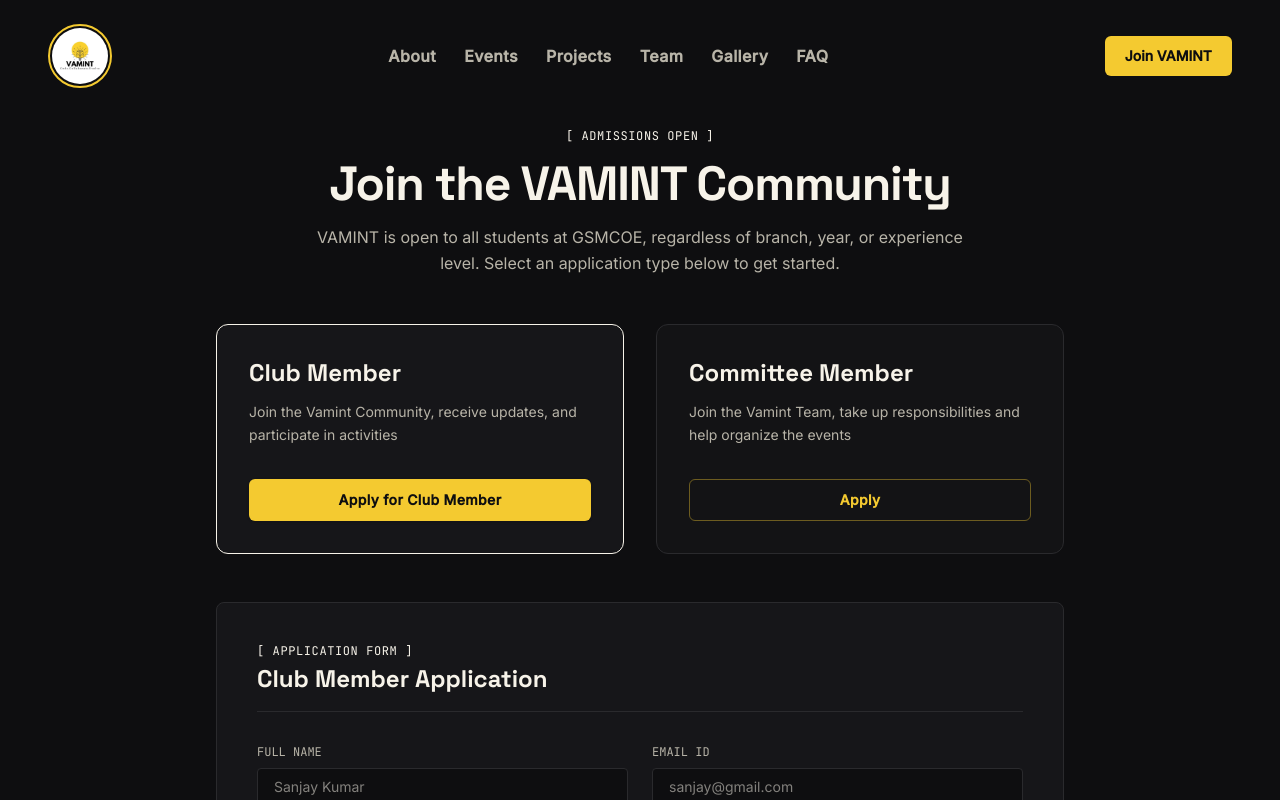
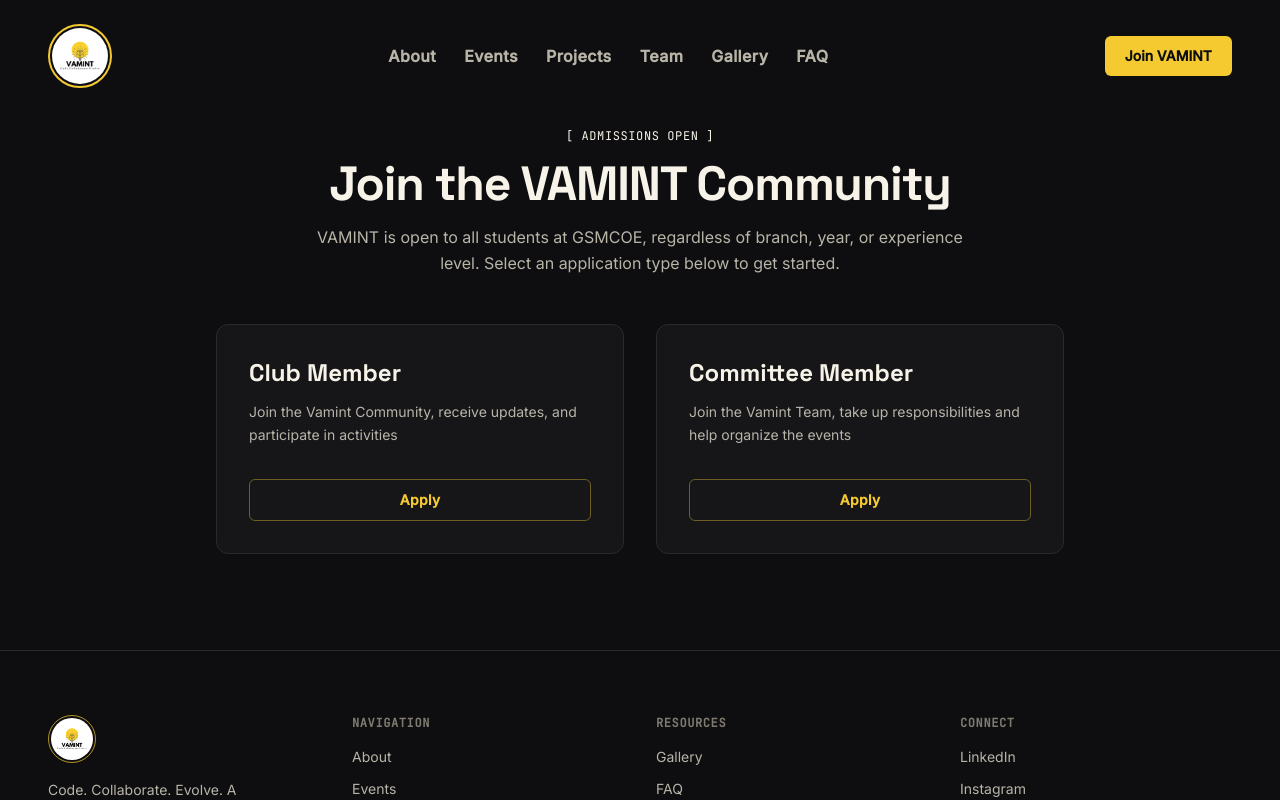
Before and after one commit to mrunmayeekokitkar/vamint, a Next.js app: page /join in a window 1280 px wide. Shown: the top 800 px of the page. Built offline with nearby package versions, Linux system fonts and the light colour scheme.

Commit message:
Hide form by default on join page show only after clicking Apply

```diff
--- a/app/join/page.tsx
+++ b/app/join/page.tsx
@@ -82,6 +82,7 @@ type CommitteeValues = z.infer<typeof committeeSchema>;
 // ─── FORMS CONTAINER ──────────────────────────────────────────────────────────
 export default function Join() {
   const [activeTab, setActiveTab] = useState<"member" | "committee">("member");
+  const [showForm, setShowForm] = useState(false);
   const [isSubmitting, setIsSubmitting] = useState(false);
   const [submittedForm, setSubmittedForm] = useState<
     "member" | "committee" | null
@@ -110,6 +111,7 @@ export default function Join() {
 
   const handleSelectRole = (role: "member" | "committee") => {
     setActiveTab(role);
+    setShowForm(true);
     setSubmittedForm(null);
     setError(null);
     setTimeout(() => {
@@ -185,12 +187,7 @@ export default function Join() {
         <div className="grid grid-cols-1 md:grid-cols-2 gap-6 md:gap-8">
           {/* Card 1: Club Member */}
           <div
-            onClick={() => handleSelectRole("member")}
-            className={`cursor-pointer rounded-xl border p-6 md:p-8 flex flex-col justify-between transition-colors duration-200 ${
-              activeTab === "member"
-                ? "bg-bg-surface border-mustard-500"
-                : "bg-bg-surface/60 border-border-subtle"
-            }`}
+            className="rounded-xl border p-6 md:p-8 flex flex-col justify-between bg-bg-surface border-border-subtle"
           >
             <div className="space-y-3">
               <h2 className="font-display font-semibold text-2xl text-text-primary">
@@ -204,26 +201,18 @@ export default function Join() {
             <div className="pt-8">
               <Button
                 type="button"
-                onClick={(e) => {
-                  e.stopPropagation();
-                  handleSelectRole("member");
-                }}
-                variant={activeTab === "member" ? "primary" : "secondary"}
+                onClick={() => handleSelectRole("member")}
+                variant="secondary"
                 className="w-full"
               >
-                {activeTab === "member" ? "Apply for Club Member" : "Apply"}
+                Apply
               </Button>
             </div>
           </div>
 
           {/* Card 2: Committee Member */}
           <div
-            onClick={() => handleSelectRole("committee")}
-            className={`cursor-pointer rounded-xl border p-6 md:p-8 flex flex-col justify-between transition-colors duration-200 ${
-              activeTab === "committee"
-                ? "bg-bg-surface border-mustard-500"
-                : "bg-bg-surface/60 border-border-subtle"
-            }`}
+            className="rounded-xl border p-6 md:p-8 flex flex-col justify-between bg-bg-surface border-border-subtle"
           >
             <div className="space-y-3">
               <h2 className="font-display font-semibold text-2xl text-text-primary">
@@ -237,20 +226,18 @@ export default function Join() {
             <div className="pt-8">
               <Button
                 type="button"
-                onClick={(e) => {
-                  e.stopPropagation();
-                  handleSelectRole("committee");
-                }}
-                variant={activeTab === "committee" ? "primary" : "secondary"}
+                onClick={() => handleSelectRole("committee")}
+                variant="secondary"
                 className="w-full"
               >
-                {activeTab === "committee" ? "Apply for Committee Member" : "Apply"}
+                Apply
               </Button>
             </div>
           </div>
         </div>
 
-        {/* Application Form Section */}
+        {/* Application Form Section - only shown after clicking Apply */}
+        {showForm && (
         <div id="application-form" className="scroll-mt-28">
           <Card className="border border-border-subtle p-6 md:p-10">
             <div className="mb-8 border-b border-border-subtle pb-4">
@@ -654,6 +641,7 @@ export default function Join() {
             )}
           </Card>
         </div>
+        )}
       </main>
 
       <Footer />
```
